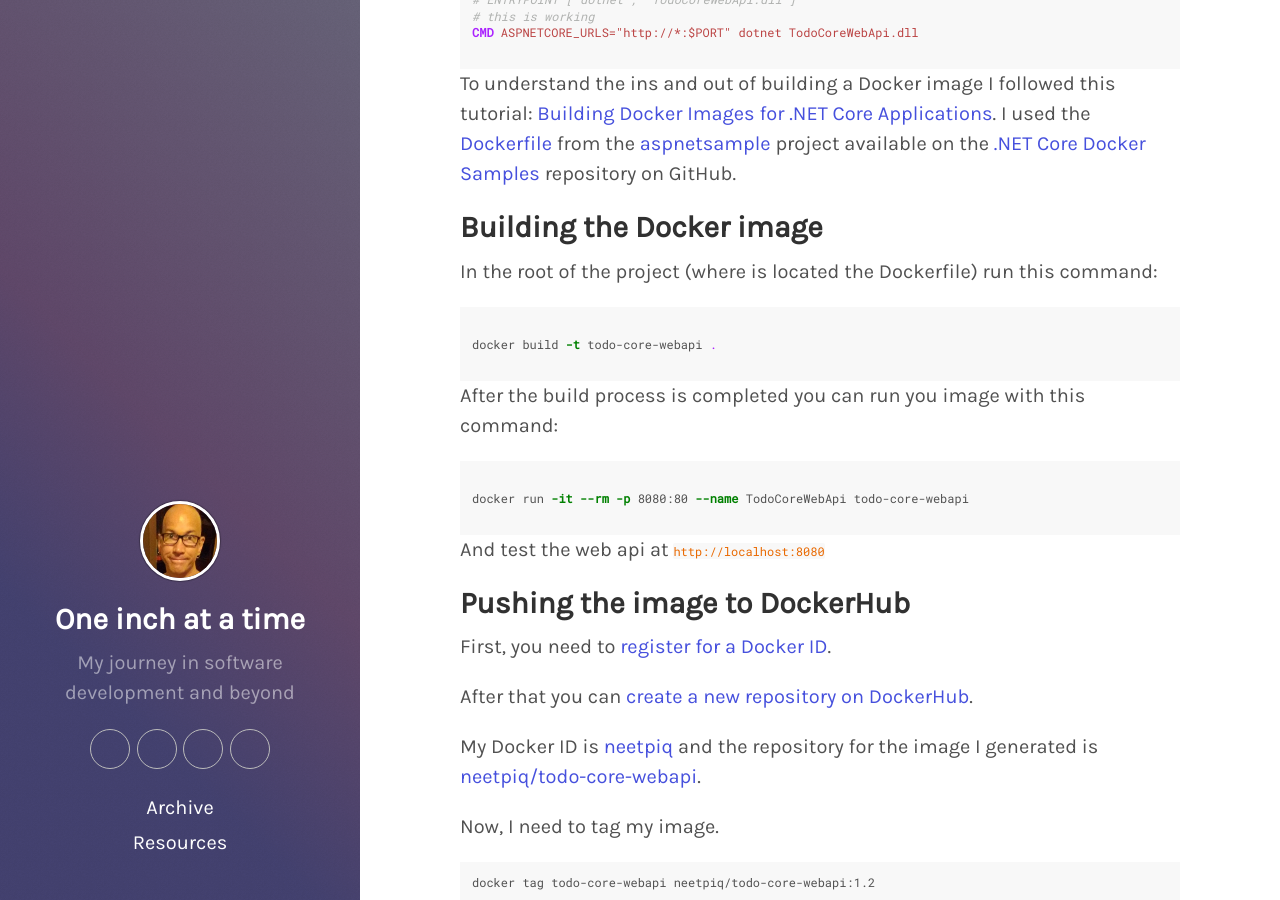
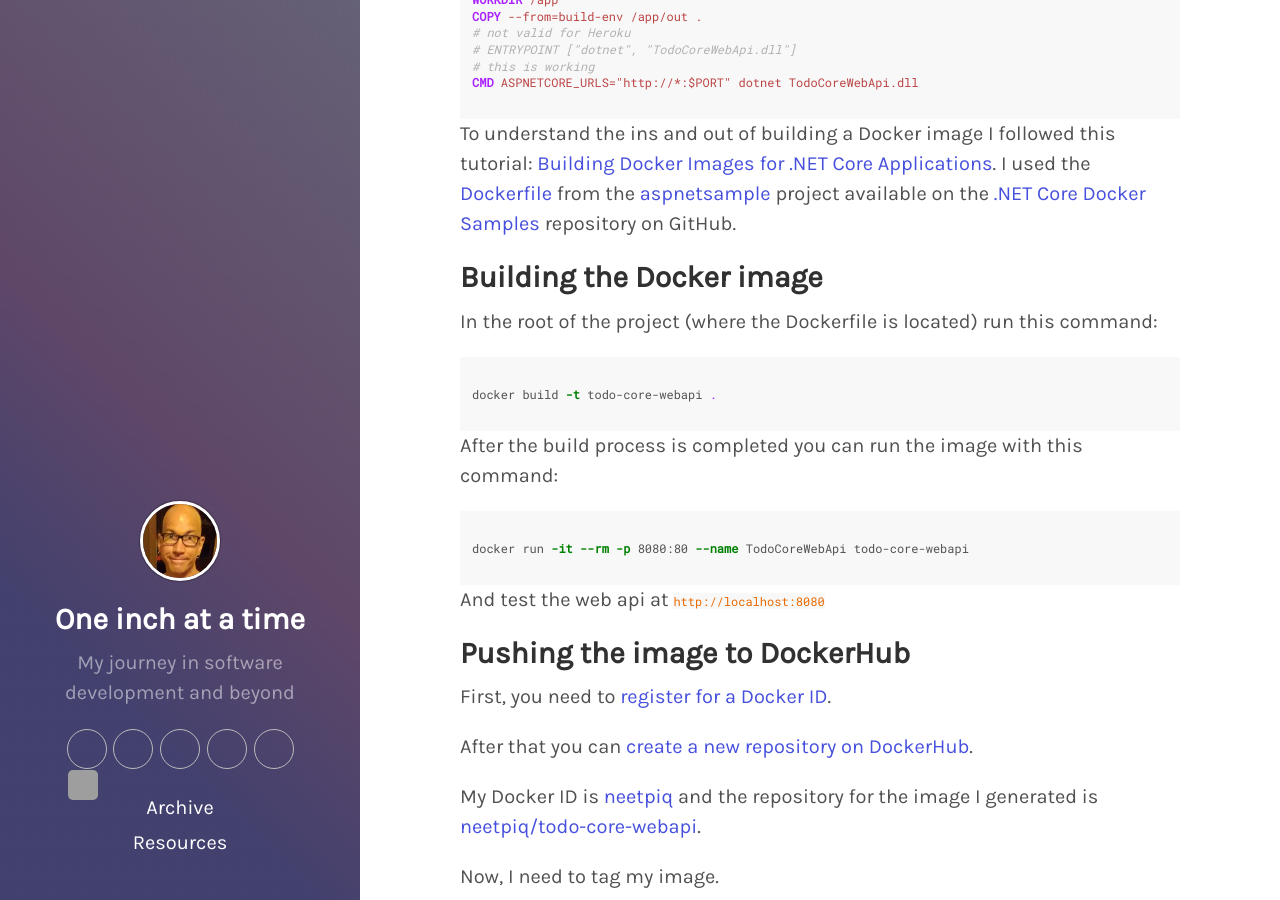
Before and after one commit to kingsor/kingsor.github.io, a Jekyll site: the page built from _posts/2018-04-30-deploy-asp-net-2-apps-with-docker.md, in a window 1280 px wide and 900 px high, scrolled down 1264 px. Built offline with Jekyll 4.4.1, drawn with Linux system fonts in a browser that asks for light colours; some web fonts are replaced; comment, search, counter and statistics services are not loaded; some of the changed text lies outside the part shown; grey boxes are pictures that could not be loaded.

Commit message:
update last post

````diff
--- a/_includes/sidebar.html
+++ b/_includes/sidebar.html
@@ -13,6 +13,13 @@
 
     <div class="sidebar-social">
       <ul class="navigation">
+        <!-- DEV.to -->
+        <li class="social-item">
+          <a href="https://dev.to/kingsor" title="me on DEV.to" target="_blank">
+            <i class='icon fi-social-twitter'></i>
+            <img src="https://d2fltix0v2e0sb.cloudfront.net/dev-badge.svg" alt="My DEV Profile" height="30" width="30" />
+          </a>
+        </li>
         <!-- Twitter -->
         <li class="social-item twitter">
           <a href="{{ site.twitter }}" title="me on Twitter" target="_blank">
--- a/_posts/2018-04-30-deploy-asp-net-2-apps-with-docker.md
+++ b/_posts/2018-04-30-deploy-asp-net-2-apps-with-docker.md
@@ -9,6 +9,8 @@ tags:
 - docker
 - web-api
 ---
+
+*Published also at [The DEV Community](https://dev.to/kingsor/deploy-aspnet-core-2-apps-withdocker-598n) on May 3rd, 2018*
 
 This post is a note to self about my first steps in the path for learning to use Docker. I started deploying an asp.net core web api in a container.
 
@@ -61,7 +63,7 @@ To understand the ins and out of building a Docker image I followed this tutoria
 
 ## Building the Docker image
 
-In the root of the project (where is located the Dockerfile) run this command:
+In the root of the project (where the Dockerfile is located) run this command:
 
 ```bash
 
@@ -69,7 +71,7 @@ docker build -t todo-core-webapi .
 
 ```
 
-After the build process is completed you can run you image with this command:
+After the build process is completed you can run the image with this command:
 
 ```bash
 
````
